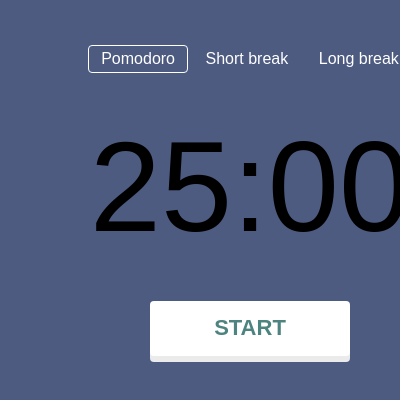
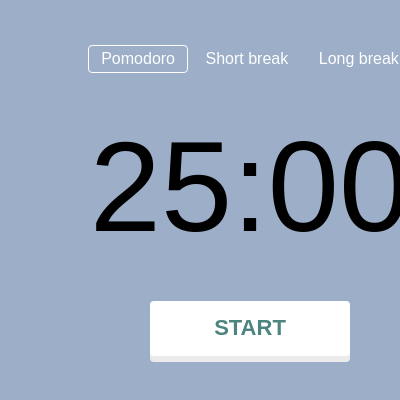
Before and after one commit to haenlonns/untitled-goose, a browser extension: page popup.html in a window 400 px wide. Shown: the top 400 px of the page. Drawn offline with Linux system fonts and the light colour scheme.

Commit message:
update colours

```diff
--- a/styles.css
+++ b/styles.css
@@ -11,9 +11,9 @@ html {
 }
 
 :root {
-  --pomodoro: hsl(223, 25%, 40%);
-  --shortBreak: hsl(48, 23%, 40%);
-  --longBreak: hsl(105, 16%, 40%);
+  --pomodoro: rgba(59,94,147, 0.5);
+  --shortBreak: rgba(194,148,49, 0.7);
+  --longBreak: rgba(60,41,76, 0.7);
 }
 
 body {
```
